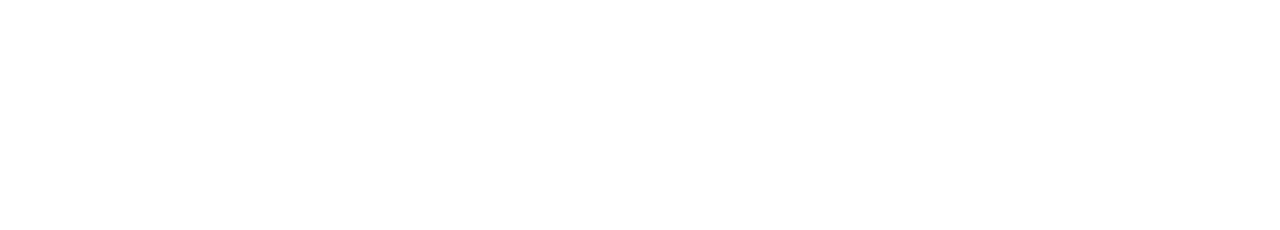
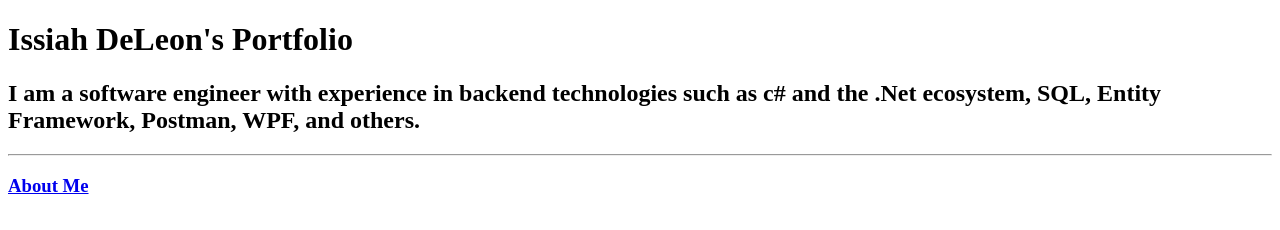
Before and after one commit to hdeleon99/html-practice, a plain HTML site: page index.html in a window 1280 px wide. Drawn offline with Linux system fonts and the light colour scheme.

Commit message:
Update index.html

```diff
--- a/index.html
+++ b/index.html
@@ -1,15 +1,17 @@
-<!-- TODO 1: Create the HTML Boilerplate -->
+<!DOCTYPE html>
+<html lang="en">
 
-<!-- TODO 2: Add Your previous projects' HTML into the public folder -->
+<head>
+    <title>Issiah's Portfolio</title>
+</head>
 
-<!-- TODO 3: Take screenshots of your project previews and add the images to the images folder -->
+<body>
+    <h1>Issiah DeLeon's Portfolio</h1>
+    <h2>I am a software engineer with experience in backend technologies such as c# and the .Net ecosystem,
+        SQL, Entity Framework, Postman, WPF, and others.
+    </h2>
+    <hr/>
+    <h3><a href="./public/about.html">About Me</a></h3>
+</body>
 
-<!-- TODO 4: Add titles/subtitles etc. -->
-
-<!-- TODO 5: Add a link to the project pages -->
-
-<!-- TODO 6: Add images to show the project previews
-HINT for TODO 6: You can use the height attribute set to 200 to make the image smaller:
-https://developer.mozilla.org/en-US/docs/Web/HTML/Element/img#attr-height -->
-
-<!-- TODO 7: Add the Contact Me and About Me page links -->
+</html>
```
